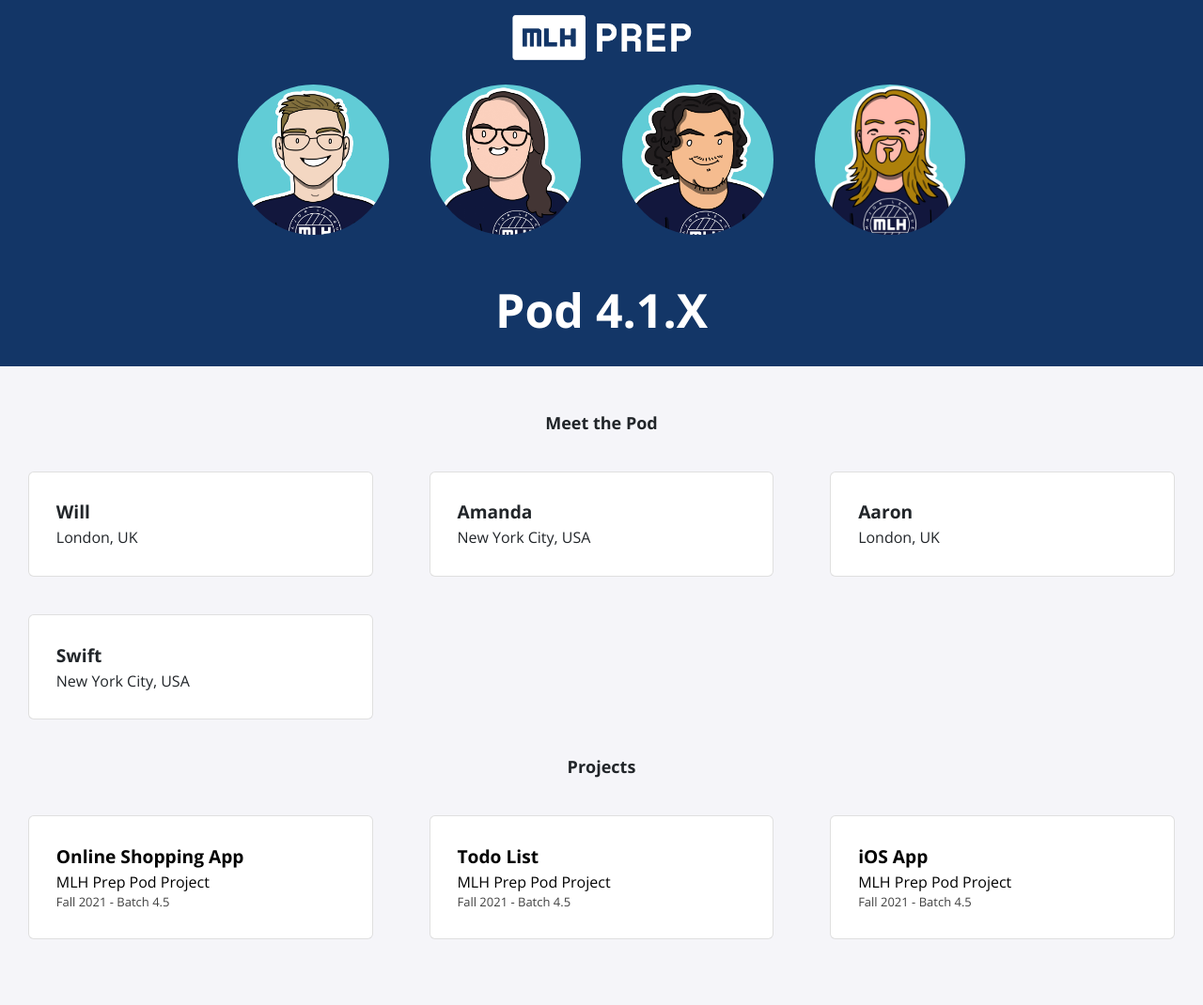
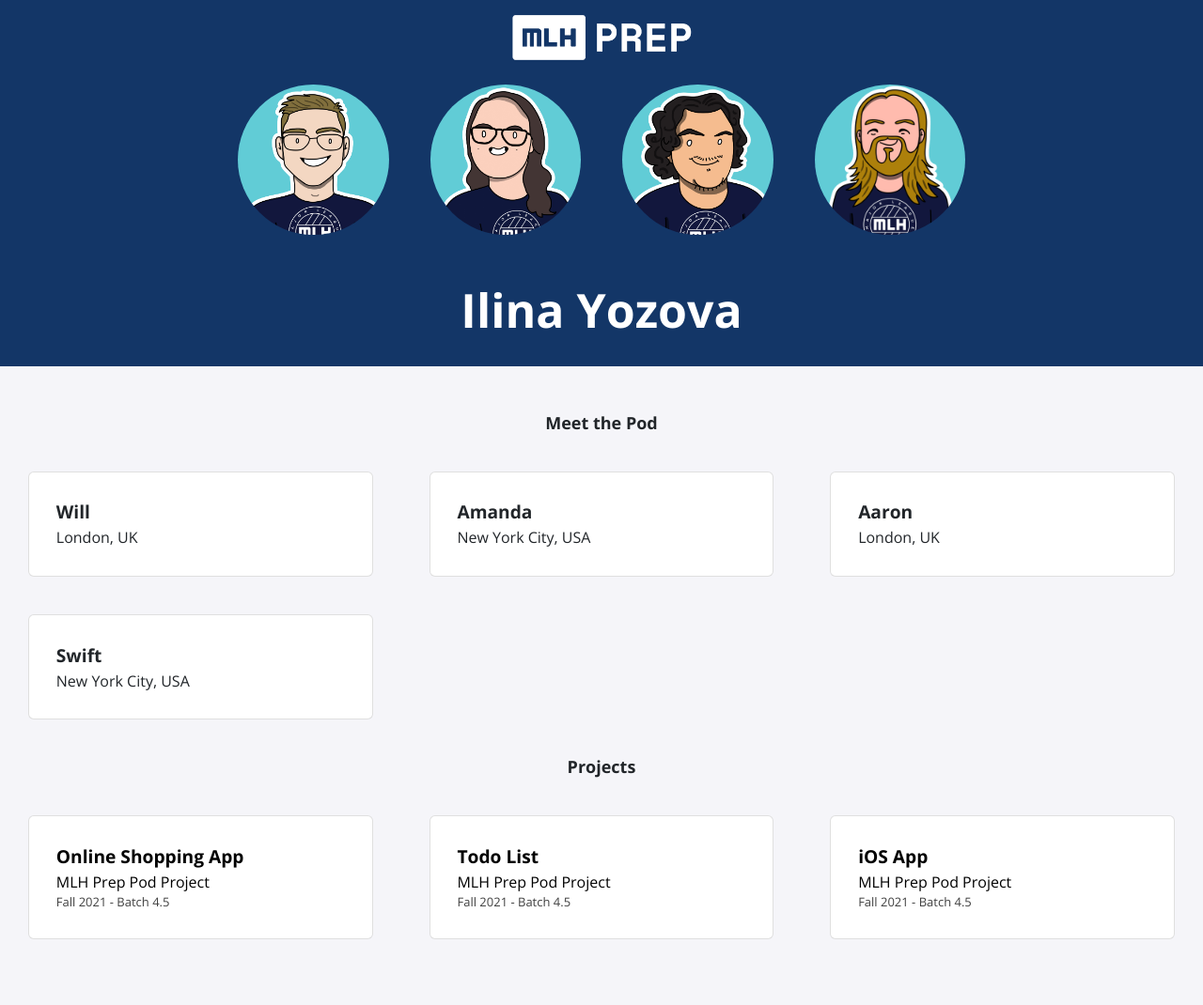
Before and after one commit to ilinayozova/ilinaiyozova.github.io, a Jekyll site: the page built from index.html, in a window 1280 px wide. Shown: the whole page at 94% size. Built offline with Jekyll 4.4.1, drawn with Linux system fonts in a browser that asks for light colours; nearby versions of some CDN libraries.

Commit message:
Update _config.yml to include Ilina's name and social media

```diff
--- a/_config.yml
+++ b/_config.yml
@@ -1,11 +1,11 @@
-title: "Pod 4.1.X"
-email: fellowship@mlh.io
+title: "Ilina Yozova"
+email: ilina.yozova.18@ucl.ac.uk
 description: >- # this means to ignore newlines until "baseurl:"
   This is my portfolio website!
 baseurl: "/"
-url: "/"
-twitter_username: mlhacks
-github_username:  mlh-fellowship
+url: "https://ilinayozova.github.io/"
+twitter_username: IYozova
+github_username:  ilinayozova
 
 sass:
   sass_dir: _sass
```
